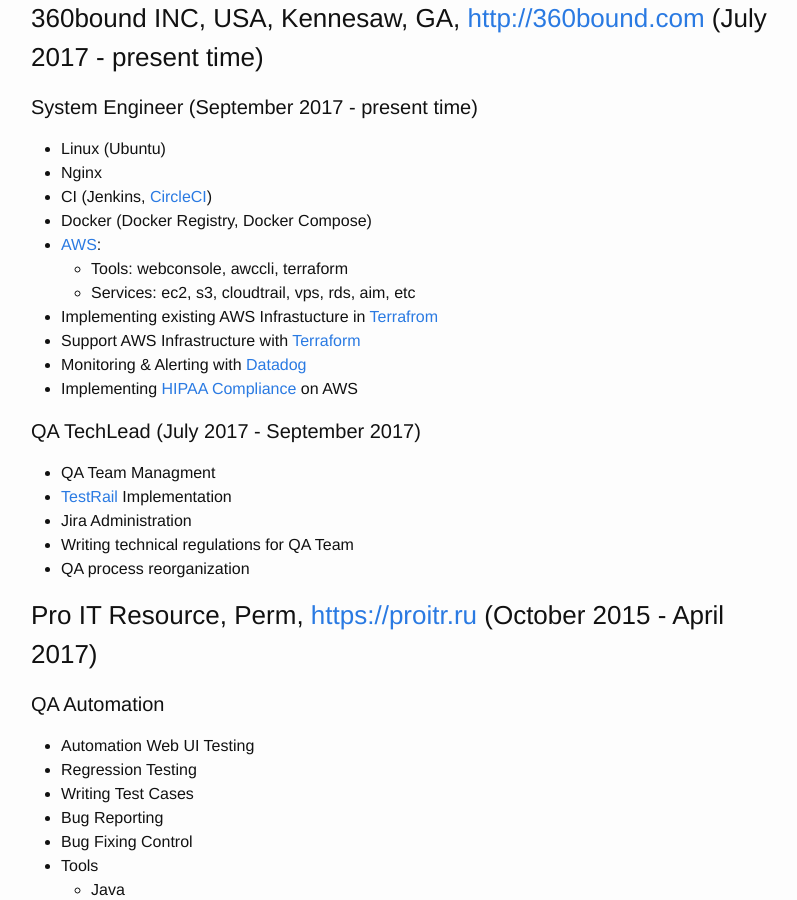
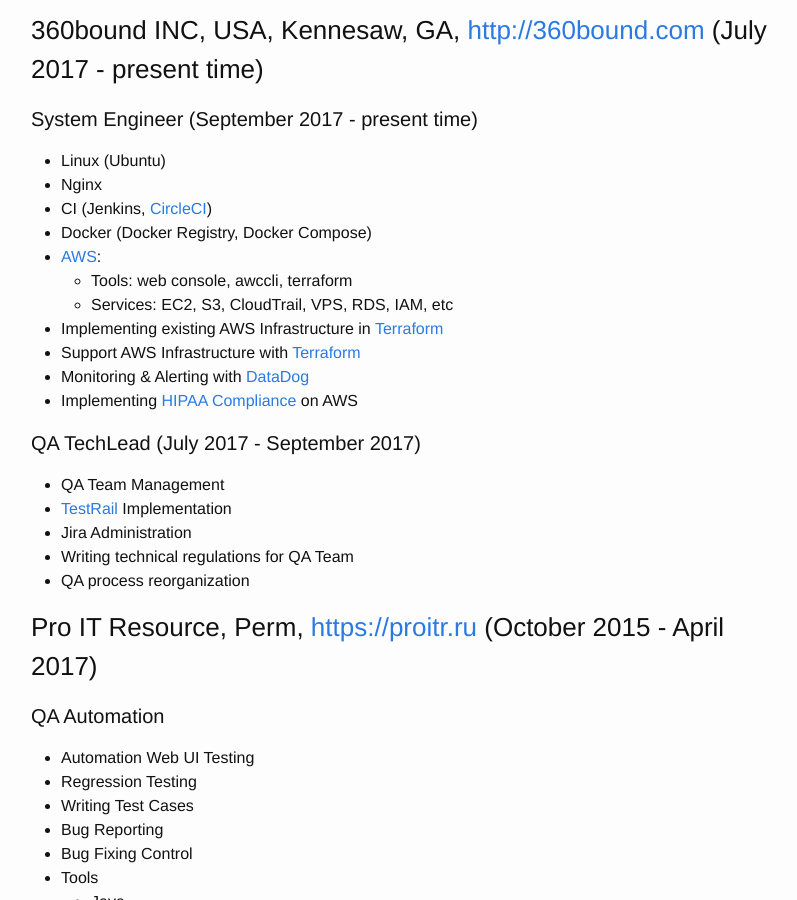
Before and after one commit to demshin/demsh.in, a Jekyll site: the page built from about.md, in a window 1280 px wide and 900 px high, scrolled down 318 px. Shown: the whole window, without its empty margins (239-1036 px from the left). Built offline with Jekyll 4.4.1, drawn with Linux system fonts in a browser that asks for light colours; some of the changed text lies outside the part shown.

Commit message:
+ fix markdown + fix typos

```diff
--- a/about.md
+++ b/about.md
@@ -4,7 +4,7 @@ title: CV
 permalink: /about/
 ---
 
-# Aleksandr Demshin
+## Aleksandr Demshin
 
 address: Russia, Perm
 email: [aleksandr@demsh.in](mailto:aleksandr@demsh.in)
@@ -22,16 +22,16 @@ web: <https://demsh.in>
 - CI (Jenkins, [CircleCI](https://circleci.com))
 - Docker (Docker Registry, Docker Compose)
 - [AWS](https://aws.amazon.com):
-  - Tools: webconsole, awccli, terraform
-  - Services: ec2, s3, cloudtrail, vps, rds, aim, etc
-- Implementing existing AWS Infrastucture in [Terrafrom](https://www.terraform.io)
+  - Tools: web console, awccli, terraform
+  - Services: EC2, S3, CloudTrail, VPS, RDS, IAM, etc
+- Implementing existing AWS Infrastructure in [Terraform](https://www.terraform.io)
 - Support AWS Infrastructure with [Terraform](https://www.terraform.io)
-- Monitoring & Alerting with [Datadog](https://www.datadoghq.com)
+- Monitoring & Alerting with [DataDog](https://www.datadoghq.com)
 - Implementing [HIPAA Compliance](https://en.wikipedia.org/wiki/Health_Insurance_Portability_and_Accountability_Act) on AWS
 
 #### QA TechLead (July 2017 - September 2017)
 
-- QA Team Managment
+- QA Team Management
 - [TestRail](https://www.gurock.com/testrail/) Implementation
 - Jira Administration
 - Writing technical regulations for QA Team
@@ -87,7 +87,7 @@ web: <https://demsh.in>
 - SSL Certs
 - and other :-)
 
-## Programming languages & other
+### Programming languages & other
 
 - Java
 - JavaScript
@@ -96,7 +96,7 @@ web: <https://demsh.in>
 - Basics of SQL
 - Basics of Python
 
-## Testing
+### Testing
 
 - Functional Testing
 - Automated UI Testing
@@ -105,7 +105,7 @@ web: <https://demsh.in>
 - API Testing
 - [TestRail](https://www.gurock.com/testrail/)
 
-## Tools, Frameworks and other computer skills
+### Tools, Frameworks and other computer skills
 
 - [Selenium](https://www.seleniumhq.org)
 - [Webdriver.IO](https://webdriver.io)
@@ -113,7 +113,7 @@ web: <https://demsh.in>
 - IntelliJ IDEA
 - VS Code
 - Databases: PostgreSQL, MySQL, MongoDB
-- Version control software: git (Gitlab, Github, Bitbucket)
+- Version control software: git (GitLab, Github, BitBucket)
 - OS: Mac OS X, Linux
 - Atlassian Jira, Confluence
 
```
Also changed, not shown: other parts of about.md (+3 -3 lines).
